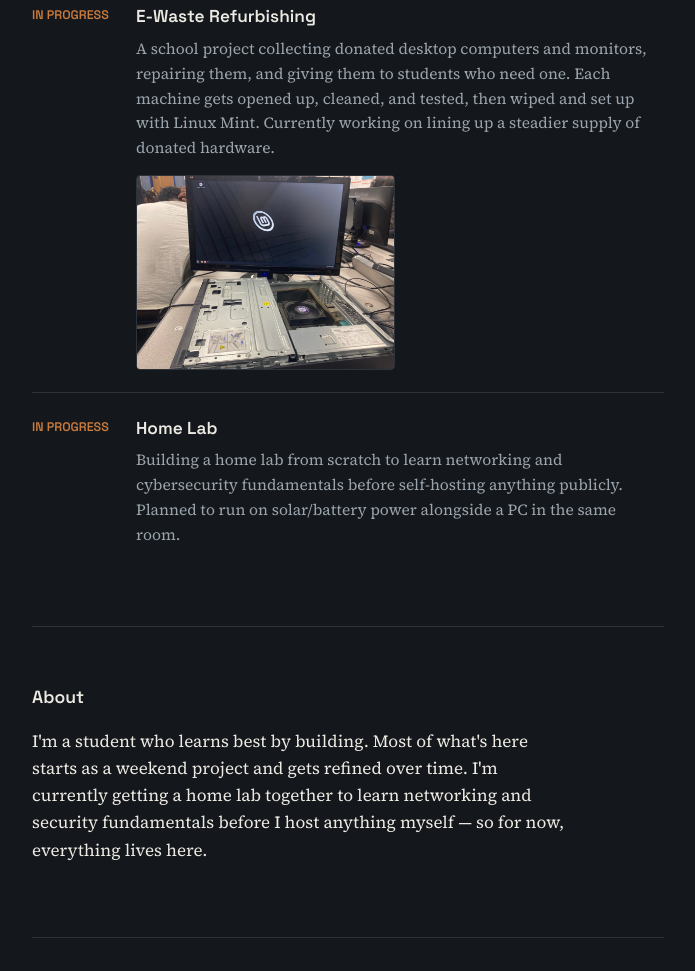
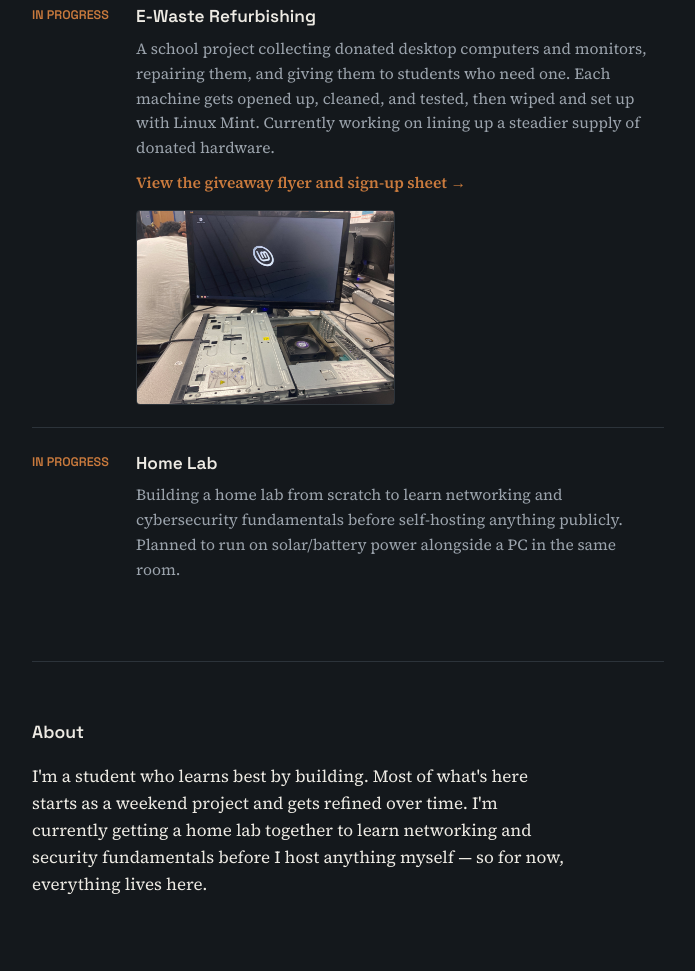
Before and after one commit to stralinhoper/stralinhoper.github.io, a plain HTML site: page index.html in a window 1280 px wide. Shown: the part 3342-4313 px from the top of the page, without its empty margins (292-987 px from the left). Drawn offline with Linux system fonts and the light colour scheme.

Commit message:
Update index.html

```diff
--- a/index.html
+++ b/index.html
@@ -265,6 +265,7 @@
       <div>
         <h3>E-Waste Refurbishing</h3>
         <p>A school project collecting donated desktop computers and monitors, repairing them, and giving them to students who need one. Each machine gets opened up, cleaned, and tested, then wiped and set up with Linux Mint. Currently working on lining up a steadier supply of donated hardware.</p>
+        <p><a href="Free%20Tech%20Giveaway-1.pdf" target="_blank" rel="noopener">View the giveaway flyer and sign-up sheet &rarr;</a></p>
         <div class="shots"><img src="ewaste_desktop_1.jpg" alt="Opened desktop computer booting Linux Mint on a refurbished monitor" loading="lazy"></div>
       </div>
     </div>
```
